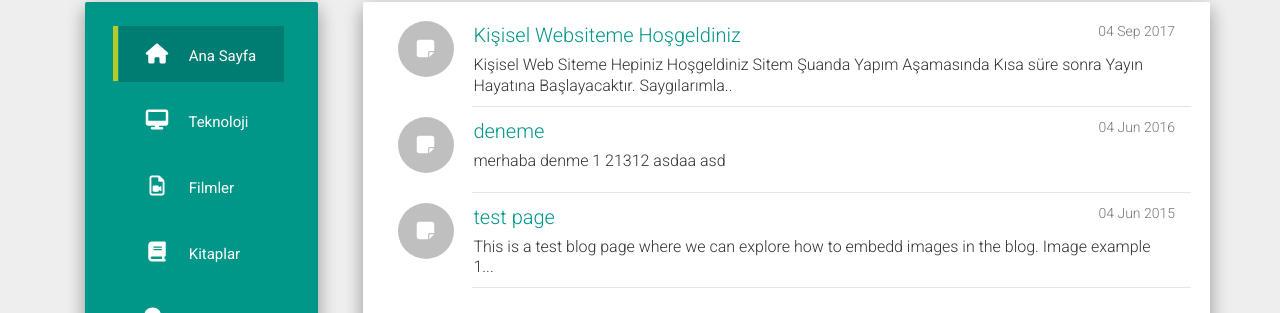
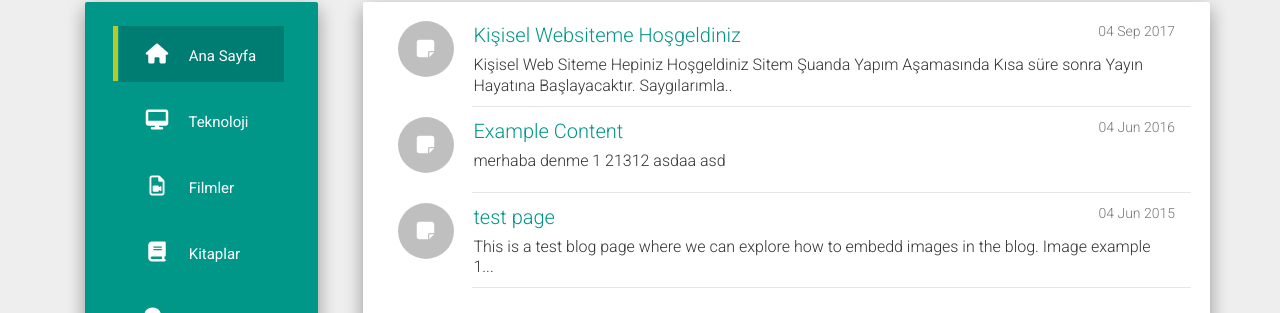
Before and after one commit to yusufakbudak/yusufakbudak.github.io, a Jekyll site: the page built from index.html, in a window 1280 px wide. Shown: the part 206-519 px from the top of the page. Built offline with Jekyll 4.4.1, drawn with Linux system fonts in a browser that asks for light colours; nearby versions of some CDN libraries; the list of posts is cut into pages by our own code.

Commit message:
Update 2016-06-04-example-content.md

```diff
--- a/_posts/2016-06-04-example-content.md
+++ b/_posts/2016-06-04-example-content.md
@@ -1,6 +1,4 @@
 ---
-layout: default
-title: deneme
 permalink: /Teknoloji/
 ---
 merhaba
```
